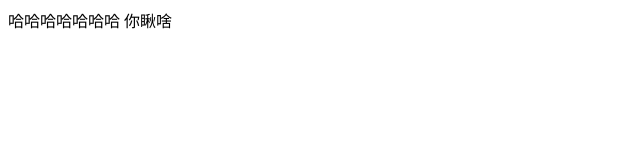
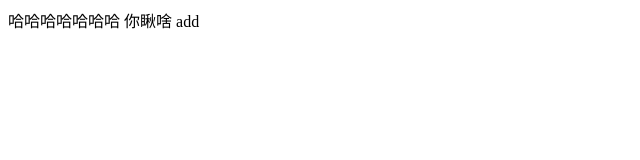
Before and after one commit to LeonVincent/git_learning, a plain HTML site: page index.html in a window 1280 px wide. Shown: the full height of the page, 0-640 px from the left. Drawn offline with Linux system fonts and the light colour scheme.

Commit message:
diff --cached

```diff
--- a/index.html
+++ b/index.html
@@ -9,5 +9,6 @@
 <body>
   <span>哈哈哈哈哈哈哈</span>
   <span>你瞅啥</span>
+  <span>add</span>
 </body>
 </html>
```
